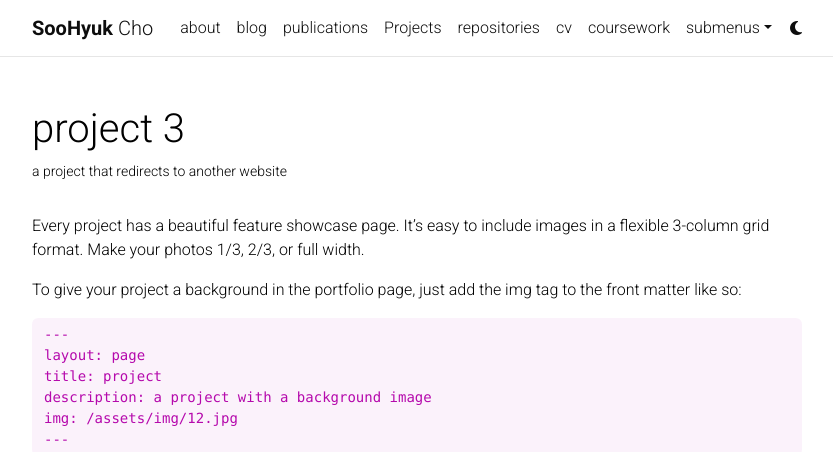
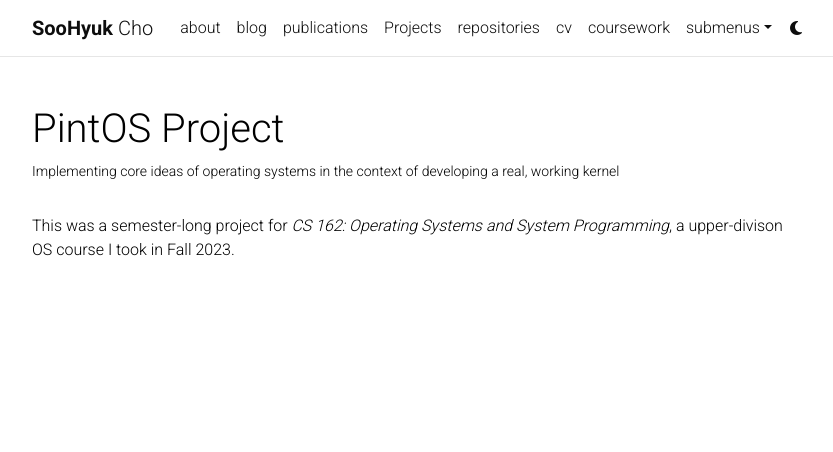
Before and after one commit to soohyuk-cho/soohyuk-cho.github.io, a Jekyll site: the page built from _projects/3_project.md, in a window 1280 px wide and 1400 px high. Shown: the top 452 px of the window, without its empty margins (223-1056 px from the left). Built offline with Jekyll 4.4.1, drawn with Linux system fonts in a browser that asks for light colours; comment, search, counter and statistics services are not loaded; a style sheet for code colours, icons or effects is not loaded; some of the changed text lies outside the part shown; grey boxes are pictures that could not be loaded.

Commit message:
updates with project outline

````diff
--- a/_projects/3_project.md
+++ b/_projects/3_project.md
@@ -1,81 +1,9 @@
 ---
 layout: page
-title: project 3
-description: a project that redirects to another website
-img: assets/img/7.jpg
-redirect: https://unsplash.com
+title: PintOS Project
+description: Implementing core ideas of operating systems in the context of developing a real, working kernel
+img: assets/img/cs162.png
 importance: 3
 category: work
 ---
-
-Every project has a beautiful feature showcase page.
-It's easy to include images in a flexible 3-column grid format.
-Make your photos 1/3, 2/3, or full width.
-
-To give your project a background in the portfolio page, just add the img tag to the front matter like so:
-
-    ---
-    layout: page
-    title: project
-    description: a project with a background image
-    img: /assets/img/12.jpg
-    ---
-
-<div class="row">
-    <div class="col-sm mt-3 mt-md-0">
-        {% include figure.html path="assets/img/1.jpg" title="example image" class="img-fluid rounded z-depth-1" %}
-    </div>
-    <div class="col-sm mt-3 mt-md-0">
-        {% include figure.html path="assets/img/3.jpg" title="example image" class="img-fluid rounded z-depth-1" %}
-    </div>
-    <div class="col-sm mt-3 mt-md-0">
-        {% include figure.html path="assets/img/5.jpg" title="example image" class="img-fluid rounded z-depth-1" %}
-    </div>
-</div>
-<div class="caption">
-    Caption photos easily. On the left, a road goes through a tunnel. Middle, leaves artistically fall in a hipster photoshoot. Right, in another hipster photoshoot, a lumberjack grasps a handful of pine needles.
-</div>
-<div class="row">
-    <div class="col-sm mt-3 mt-md-0">
-        {% include figure.html path="assets/img/5.jpg" title="example image" class="img-fluid rounded z-depth-1" %}
-    </div>
-</div>
-<div class="caption">
-    This image can also have a caption. It's like magic.
-</div>
-
-You can also put regular text between your rows of images.
-Say you wanted to write a little bit about your project before you posted the rest of the images.
-You describe how you toiled, sweated, *bled* for your project, and then... you reveal its glory in the next row of images.
-
-
-<div class="row justify-content-sm-center">
-    <div class="col-sm-8 mt-3 mt-md-0">
-        {% include figure.html path="assets/img/6.jpg" title="example image" class="img-fluid rounded z-depth-1" %}
-    </div>
-    <div class="col-sm-4 mt-3 mt-md-0">
-        {% include figure.html path="assets/img/11.jpg" title="example image" class="img-fluid rounded z-depth-1" %}
-    </div>
-</div>
-<div class="caption">
-    You can also have artistically styled 2/3 + 1/3 images, like these.
-</div>
-
-
-The code is simple.
-Just wrap your images with `<div class="col-sm">` and place them inside `<div class="row">` (read more about the <a href="https://getbootstrap.com/docs/4.4/layout/grid/">Bootstrap Grid</a> system).
-To make images responsive, add `img-fluid` class to each; for rounded corners and shadows use `rounded` and `z-depth-1` classes.
-Here's the code for the last row of images above:
-
-{% raw %}
-```html
-<div class="row justify-content-sm-center">
-    <div class="col-sm-8 mt-3 mt-md-0">
-        {% include figure.html path="assets/img/6.jpg" title="example image" class="img-fluid rounded z-depth-1" %}
-    </div>
-    <div class="col-sm-4 mt-3 mt-md-0">
-        {% include figure.html path="assets/img/11.jpg" title="example image" class="img-fluid rounded z-depth-1" %}
-    </div>
-</div>
-```
-{% endraw %}
+This was a semester-long project for *CS 162: Operating Systems and System Programming*, a upper-divison OS course I took in Fall 2023.
````
Also changed, not shown: _projects/1_project.md (+1 -1 lines), _projects/2_project.md (+4 -75 lines), assets/img/SD_schema.png (added), assets/img/cs162.png (added).
